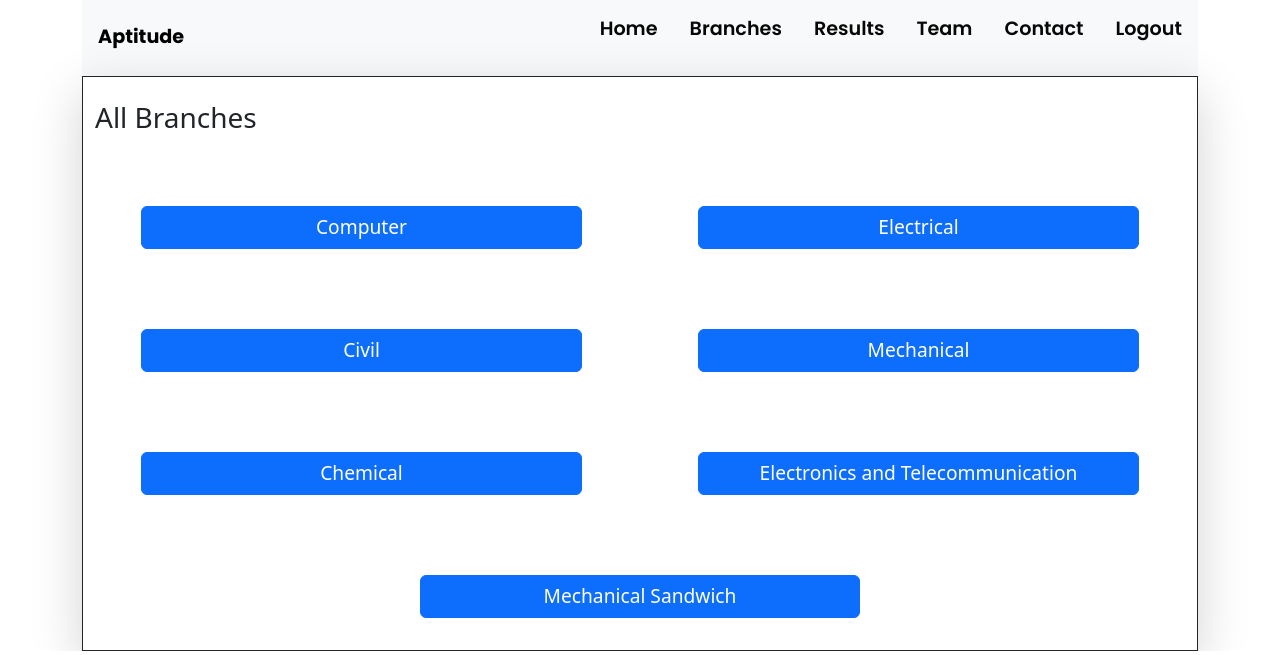
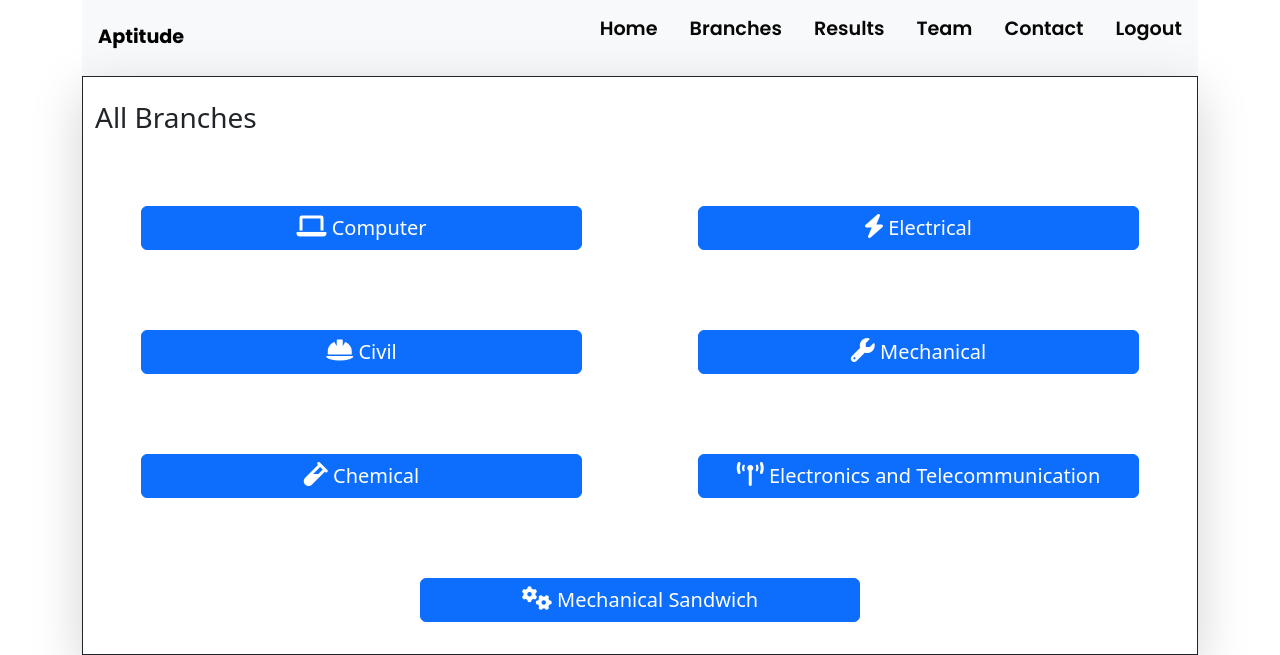
Before and after one commit to aniket9960/Aptitude_Test, a Django app: page /Branches/ in a window 1280 px wide. Shown: the part 168-823 px from the top of the page. Run offline with Django 4.2, Linux system fonts and the light colour scheme; a user stored in the database is signed in; data comes from the database, SQL or seed files in the repository; both versions use the stored data as it was after the commit; some libraries are stand-ins or nearby versions.

Commit message:
Icons added into branches

```diff
--- a/templates/base.html
+++ b/templates/base.html
@@ -13,6 +13,7 @@
       rel="stylesheet"
       href="https://cdnjs.cloudflare.com/ajax/libs/font-awesome/6.0.0-beta3/css/all.min.css"
     />
+	<link rel="stylesheet" href="https://cdnjs.cloudflare.com/ajax/libs/font-awesome/4.7.0/css/font-awesome.min.css">
     <!-- Google Fonts -->
     <link
       href="https://fonts.googleapis.com/css2?family=Poppins:wght@600;700&display=swap"
--- a/templates/branches.html
+++ b/templates/branches.html
@@ -40,7 +40,18 @@
         <div class="row">
             {% for branch in data%}
             <div class="mt-5 mx-auto gap-2 d-grid col-5">
-                        <a href="{%url 'all_categories' branch.id%}" style="font-size:larger;" class="btn btn-primary">{{ branch.title}}</a><br>
+                        <a href="{%url 'all_categories' branch.id%}" style="font-size:20px; " class="btn btn-primary"><span>
+                        {%if branch.title == "Computer"%} <i class='fas fa-laptop' style='font-size:24px'></i>{% endif %}
+                        {% if branch.title == "Electrical" %} <i class="fa-solid fa-bolt" style='font-size:24px'></i>{% endif %}
+                        {% if branch.title == "Civil" %} <i class="fa-solid fa-helmet-safety" style='font-size:24px'></i>{% endif %}
+                        {% if branch.title == "Mechanical" %} <i class='fas fa-wrench' style='font-size:24px'></i>{% endif %}
+                        {% if branch.title == "Chemical" %} <i class="fa-sharp fa-solid fa-vial" style='font-size:24px'></i>{% endif %}
+                        {% if branch.title == "Electronics and Telecommunication" %} <i class="fas fa-broadcast-tower" style='font-size:24px'></i>{% endif %}
+                        {% if branch.title == "Mechanical Sandwich" %} <i class="fa-solid fa-gears" style='font-size:24px'></i>{% endif %}
+                        {% if branch.title == "Production S/W" %} <i class="fas fa-tools" style='font-size:24px'></i>{% endif %}
+                        {% if branch.title == "Robotics and Automation" %} <i class="fas fa-robot" style='font-size:24px'></i>{% endif %}
+
+                        </span>{{ branch.title}}</a><br>
             </div>
 
             {%endfor%}
```
Also changed, not shown: db.sqlite3.
